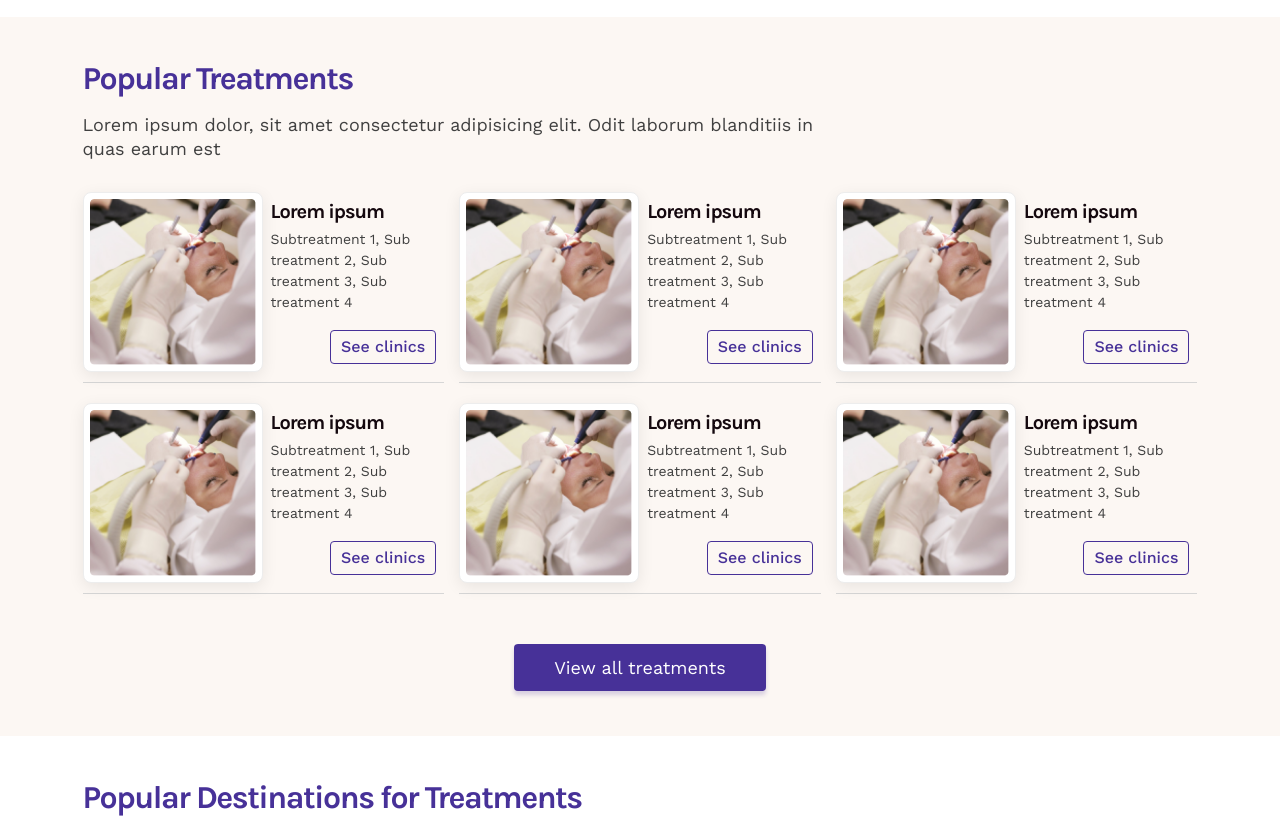
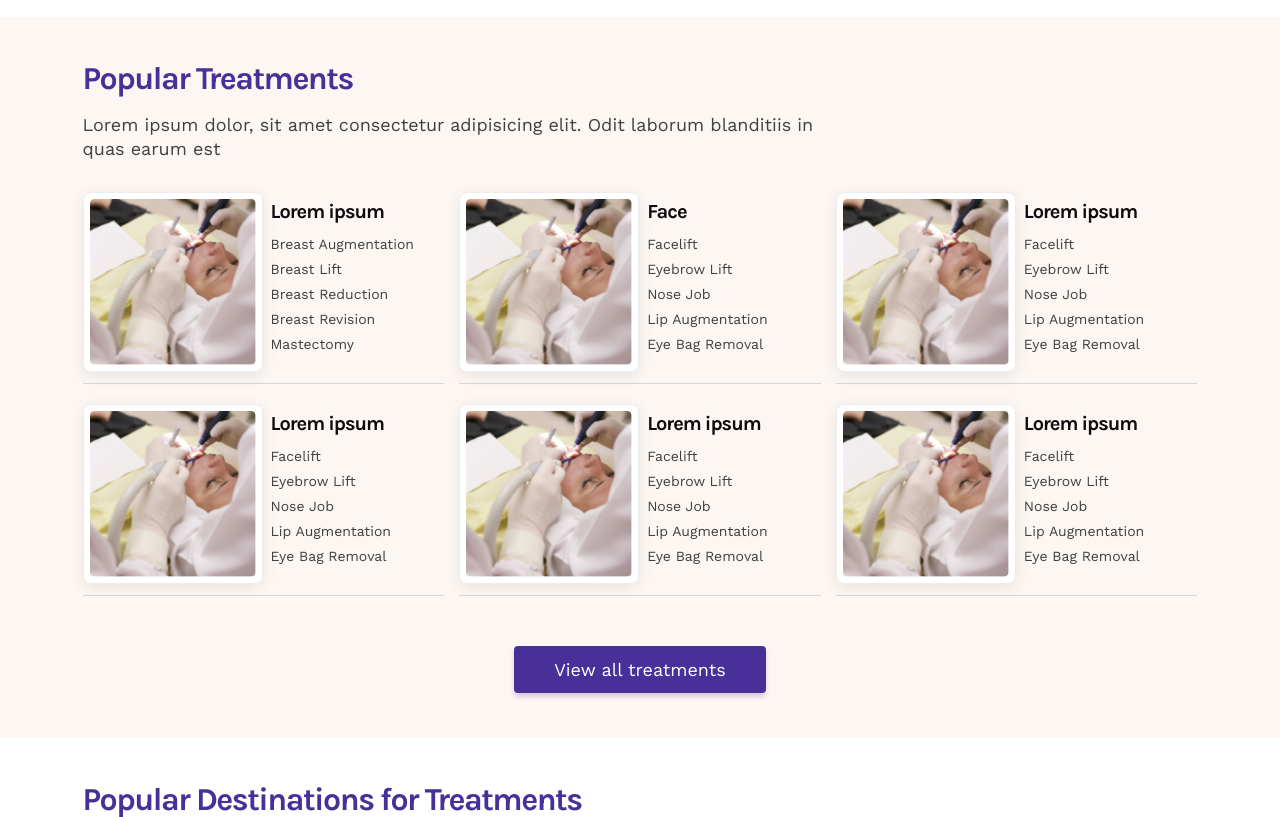
Before and after one commit to mandeepb29/medical-travel, a PHP site: page / in a window 1280 px wide. Shown: the part 626-1443 px from the top of the page. Run offline with PHP 8.4, Linux system fonts and the light colour scheme.

Commit message:
treatment card update

```diff
--- a/css/style.css
+++ b/css/style.css
@@ -630,6 +630,12 @@ select:focus, select:active, .form-select:focus, .form-select:active, input:focu
     justify-content: space-between; }
     .treatment-card-content .btn {
       margin-left: auto; }
+  .treatment-card-list {
+    list-style: none;
+    padding: 0;
+    margin-top: 1rem; }
+    .treatment-card-list li {
+      margin-bottom: 0.4rem; }
 
 .destination-card {
   height: 20rem;
--- a/index.html
+++ b/index.html
@@ -173,16 +173,83 @@
                   <h5 class="text-dark mb-2">
                     Lorem ipsum
                   </h5>
+
+                  <ul class="treatment-card-list">
+                    <li>
                       <p class="p-sm text-grey">
-                    Subtreatment 1, Sub treatment 2, Sub treatment 3, Sub treatment 4
+                        Breast Augmentation
                       </p>
+                    </li>
+                    <li>
+                      <p class="p-sm text-grey">
+                        Breast Lift
+                      </p>
+                    </li>
+                    <li>
+                      <p class="p-sm text-grey">
+                        Breast Reduction
+                      </p>
+                    </li>
+                    <li>
+                      <p class="p-sm text-grey">
+                        Breast Revision
+                      </p>
+                    </li>
+                    <li>
+                      <p class="p-sm text-grey">
+                        Mastectomy
+                      </p>
+                    </li>
+                  </ul>
+
                 </div>
 
-                <div class="d-flex mt-2">
-                  <a href="#" class="btn btn-outline btn-sm">
-                    See clinics
-                  </a>
+
+
               </div>
+            </div>
+          </div>
+          <div class="col-lg-4 col-md-6">
+            <div class="treatment-card">
+              <div class="treatment-card-image">
+                <img src="./img/treatment-img.png" alt="#">
+              </div>
+              <div class="treatment-card-content">
+                <div>
+                  <h5 class="text-dark mb-2">
+                    Face
+                  </h5>
+
+                  <ul class="treatment-card-list">
+                    <li>
+                      <p class="p-sm text-grey">
+                        Facelift
+                      </p>
+                    </li>
+                    <li>
+                      <p class="p-sm text-grey">
+                        Eyebrow Lift
+                      </p>
+                    </li>
+                    <li>
+                      <p class="p-sm text-grey">
+                        Nose Job
+                      </p>
+                    </li>
+                    <li>
+                      <p class="p-sm text-grey">
+                        Lip Augmentation
+                      </p>
+                    </li>
+                    <li>
+                      <p class="p-sm text-grey">
+                        Eye Bag Removal
+                      </p>
+                    </li>
+                  </ul>
+                </div>
+
+
 
               </div>
             </div>
@@ -197,16 +264,36 @@
                   <h5 class="text-dark mb-2">
                     Lorem ipsum
                   </h5>
+                  <ul class="treatment-card-list">
+                    <li>
                       <p class="p-sm text-grey">
-                    Subtreatment 1, Sub treatment 2, Sub treatment 3, Sub treatment 4
+                        Facelift
                       </p>
+                    </li>
+                    <li>
+                      <p class="p-sm text-grey">
+                        Eyebrow Lift
+                      </p>
+                    </li>
+                    <li>
+                      <p class="p-sm text-grey">
+                        Nose Job
+                      </p>
+                    </li>
+                    <li>
+                      <p class="p-sm text-grey">
+                        Lip Augmentation
+                      </p>
+                    </li>
+                    <li>
+                      <p class="p-sm text-grey">
+                        Eye Bag Removal
+                      </p>
+                    </li>
+                  </ul>
                 </div>
 
-                <div class="d-flex mt-2">
-                  <a href="#" class="btn btn-outline btn-sm">
-                    See clinics
-                  </a>
-                </div>
+
 
               </div>
             </div>
@@ -221,16 +308,36 @@
                   <h5 class="text-dark mb-2">
                     Lorem ipsum
                   </h5>
+                  <ul class="treatment-card-list">
+                    <li>
                       <p class="p-sm text-grey">
-                    Subtreatment 1, Sub treatment 2, Sub treatment 3, Sub treatment 4
+                        Facelift
                       </p>
+                    </li>
+                    <li>
+                      <p class="p-sm text-grey">
+                        Eyebrow Lift
+                      </p>
+                    </li>
+                    <li>
+                      <p class="p-sm text-grey">
+                        Nose Job
+                      </p>
+                    </li>
+                    <li>
+                      <p class="p-sm text-grey">
+                        Lip Augmentation
+                      </p>
+                    </li>
+                    <li>
+                      <p class="p-sm text-grey">
+                        Eye Bag Removal
+                      </p>
+                    </li>
+                  </ul>
                 </div>
 
-                <div class="d-flex mt-2">
-                  <a href="#" class="btn btn-outline btn-sm">
-                    See clinics
-                  </a>
-                </div>
+
 
               </div>
             </div>
@@ -245,16 +352,35 @@
                   <h5 class="text-dark mb-2">
                     Lorem ipsum
                   </h5>
+                  <ul class="treatment-card-list">
+                    <li>
                       <p class="p-sm text-grey">
-                    Subtreatment 1, Sub treatment 2, Sub treatment 3, Sub treatment 4
+                        Facelift
                       </p>
+                    </li>
+                    <li>
+                      <p class="p-sm text-grey">
+                        Eyebrow Lift
+                      </p>
+                    </li>
+                    <li>
+                      <p class="p-sm text-grey">
+                        Nose Job
+                      </p>
+                    </li>
+                    <li>
+                      <p class="p-sm text-grey">
+                        Lip Augmentation
+                      </p>
+                    </li>
+                    <li>
+                      <p class="p-sm text-grey">
+                        Eye Bag Removal
+                      </p>
+                    </li>
+                  </ul>
                 </div>
 
-                <div class="d-flex mt-2">
-                  <a href="#" class="btn btn-outline btn-sm">
-                    See clinics
-                  </a>
-                </div>
 
               </div>
             </div>
@@ -269,40 +395,36 @@
                   <h5 class="text-dark mb-2">
                     Lorem ipsum
                   </h5>
+                  <ul class="treatment-card-list">
+                    <li>
                       <p class="p-sm text-grey">
-                    Subtreatment 1, Sub treatment 2, Sub treatment 3, Sub treatment 4
+                        Facelift
                       </p>
+                    </li>
+                    <li>
+                      <p class="p-sm text-grey">
+                        Eyebrow Lift
+                      </p>
+                    </li>
+                    <li>
+                      <p class="p-sm text-grey">
+                        Nose Job
+                      </p>
+                    </li>
+                    <li>
+                      <p class="p-sm text-grey">
+                        Lip Augmentation
+                      </p>
+                    </li>
+                    <li>
+                      <p class="p-sm text-grey">
+                        Eye Bag Removal
+                      </p>
+                    </li>
+                  </ul>
                 </div>
 
-                <div class="d-flex mt-2">
-                  <a href="#" class="btn btn-outline btn-sm">
-                    See clinics
-                  </a>
-                </div>
 
-              </div>
-            </div>
-          </div>
-          <div class="col-lg-4 col-md-6">
-            <div class="treatment-card">
-              <div class="treatment-card-image">
-                <img src="./img/treatment-img.png" alt="#">
-              </div>
-              <div class="treatment-card-content">
-                <div>
-                  <h5 class="text-dark mb-2">
-                    Lorem ipsum
-                  </h5>
-                  <p class="p-sm text-grey">
-                    Subtreatment 1, Sub treatment 2, Sub treatment 3, Sub treatment 4
-                  </p>
-                </div>
-
-                <div class="d-flex mt-2">
-                  <a href="#" class="btn btn-outline btn-sm">
-                    See clinics
-                  </a>
-                </div>
 
               </div>
             </div>
--- a/sass/components/_treatment-card.scss
+++ b/sass/components/_treatment-card.scss
@@ -32,4 +32,14 @@
         margin-left: auto;
     }
    }
+
+   &-list{
+       list-style: none;
+       padding: 0;
+       margin-top: 1rem;
+
+       li{
+           margin-bottom: 0.4rem;
+       }
+   }
 }
```
Lines whose indentation alone changed are shown as unchanged.
